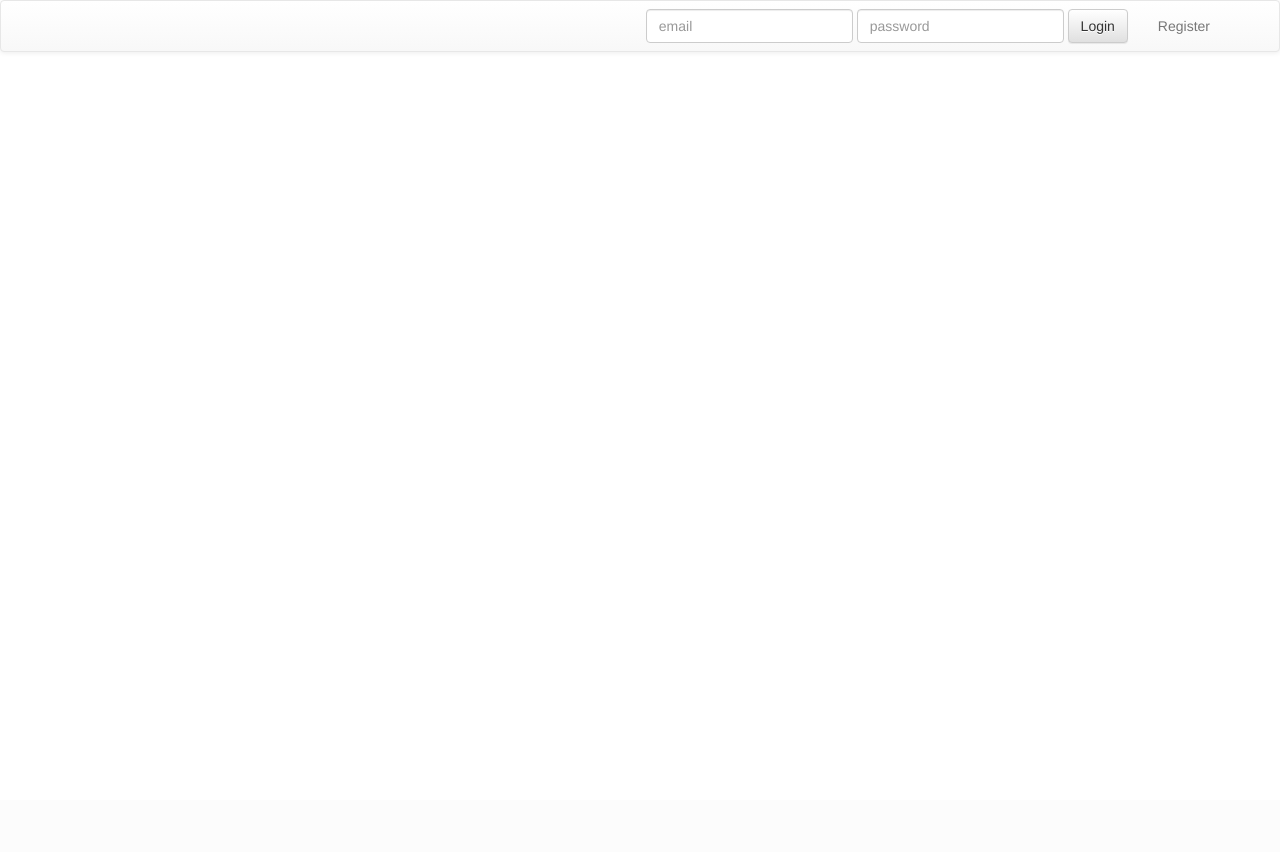
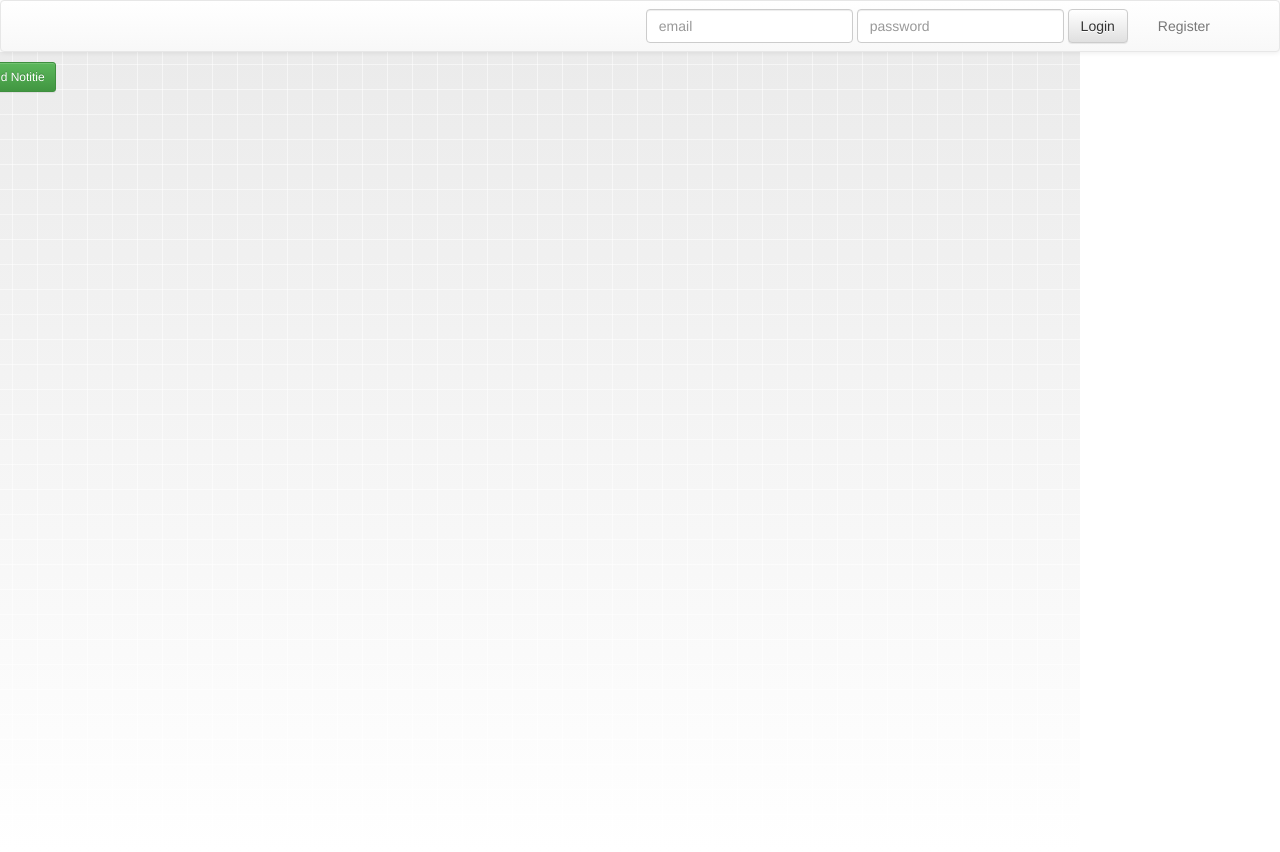
Before and after one commit to RenaatST/cp3_whiteboard_groep9, a PHP site: page /index.php?page=canvas in a window 1280 px wide. Before the commit the page ends 52 px from the top, so only its background shows below. Run offline with PHP 8.4, Linux system fonts and the light colour scheme; data comes from the database, SQL or seed files in the repository; data that the repository does not hold is empty.

Commit message:
canvaspagina

```diff
--- a/controller/WhiteboardsController.php
+++ b/controller/WhiteboardsController.php
@@ -52,6 +52,11 @@ class WhiteboardsController extends Controller {
 
 
 	public function canvas() {
+		$this->set("whiteboard", $this->whiteboardsDAO->getBoardById($_GET["boardid"]));
+
+
+
+
 
 	}
 
--- a/css/screen.css
+++ b/css/screen.css
@@ -80,3 +80,40 @@
 .userinput {
     display: inline-block;
 }
+
+section {
+    position: relative;
+}
+
+#canvaspagina {
+    position: absolute;
+    background-color: #fff000;
+    width: 100%;
+    height: 100%;
+    margin-left: -270px;
+    margin-top: -20px;
+    z-index: 10;
+    background-color: #ffffff;
+    background-image:linear-gradient(#EBEBEB, #ffffff);
+
+}
+
+.canvaszelf {
+
+    background-color: transparent;
+    background-image:linear-gradient(0deg, transparent 24%, rgba(255, 255, 255, .5) 25%, rgba(255, 255, 255, .5) 26%, transparent 27%, transparent 74%, rgba(255, 255, 255, .5) 75%, rgba(255, 255, 255, .5) 76%, transparent 77%, transparent), linear-gradient(90deg, transparent 24%, rgba(255, 255, 255, .5) 25%, rgba(255, 255, 255, .5) 26%, transparent 27%, transparent 74%, rgba(255, 255, 255, .5) 75%, rgba(255, 255, 255, .5) 76%, transparent 77%, transparent);
+    height:100%;
+    background-size:50px 50px;
+
+}
+
+nav {
+
+    z-index: 100;
+
+}
+
+#whiteboardnav {
+    margin-left: 10px;
+    position: fixed;
+}
--- a/index.php
+++ b/index.php
@@ -16,6 +16,10 @@ $routes = array(
     'addBoard' => array(
         'controller' => 'Whiteboards',
         'action' => 'addBoard'
+    ),
+    'canvaspage' => array(
+        'controller' => 'Whiteboards',
+        'action' => 'canvas'
     ),
     'search' => array(
         'controller' => 'Users',
--- a/view/whiteboards/canvas.php
+++ b/view/whiteboards/canvas.php
@@ -0,0 +1,14 @@
+<section id="canvaspagina">
+	<div class="canvaszelf">
+		<nav id="whiteboardnav">
+			<h4><?php echo ucwords($whiteboard["title"]);?></h4>
+			<button type="button" id="addImagebtn" class="btn btn-sm btn-success">Add Image</button>
+			<button type="button" id="addVideobtn" class="btn btn-sm btn-success">Add Video</button>
+			<button type="button" id="addNotitie" class="btn btn-sm btn-success">Add Notitie</button>
+		</nav>
+
+
+
+
+	</div>
+</section>
```
